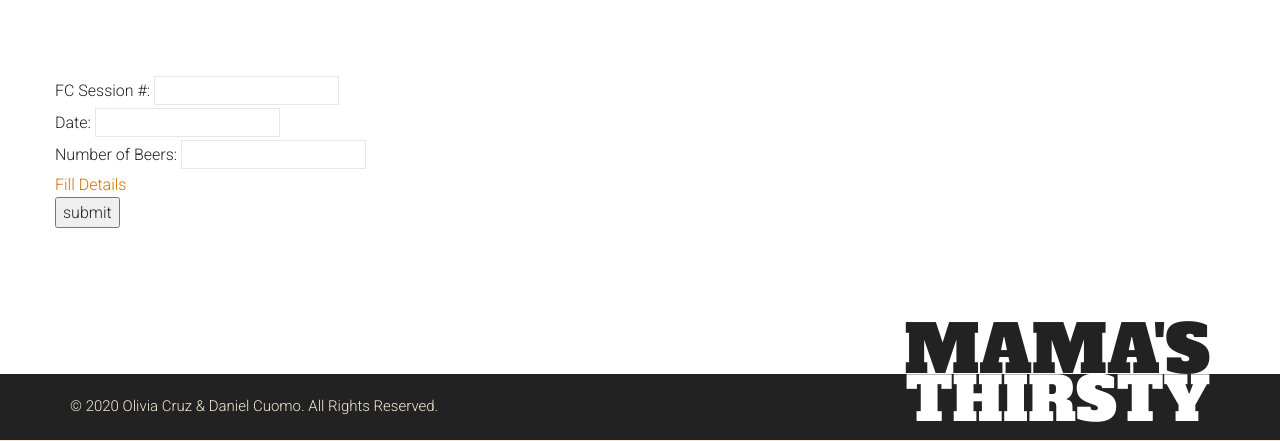
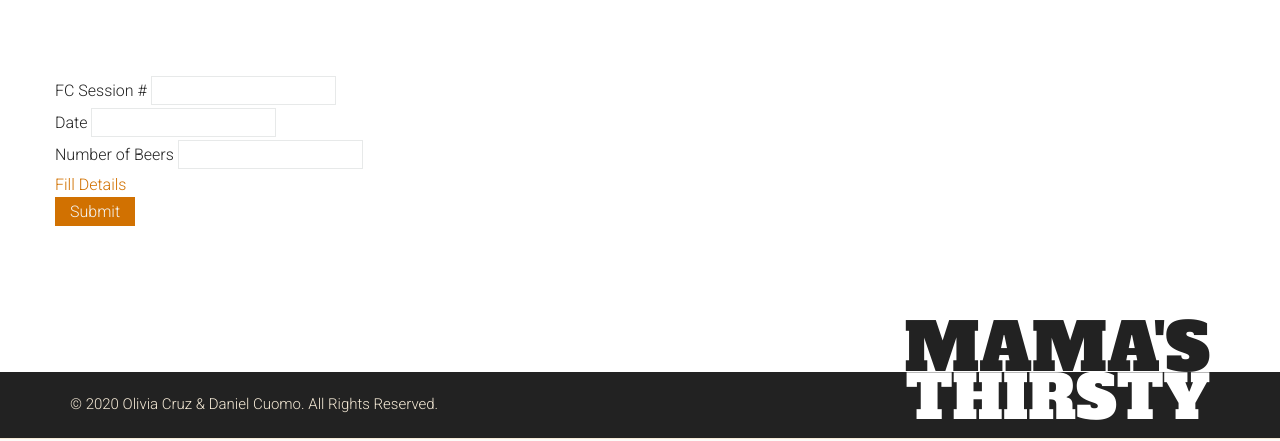
Before and after one commit to drc0308/flight_club, a Flask app: page /sessions/add_session in a window 1280 px wide. Shown: the part 400-841 px from the top of the page. Run offline with Flask 2, Linux system fonts and the light colour scheme; the visitor is signed in with stand-in values (Sample User, id 1); data comes from the database, SQL or seed files in the repository; some libraries are stand-ins or nearby versions.

Commit message:
buttons should be styled properly not and input fields have correct right margin

```diff
--- a/flight_club/static/css/style.css
+++ b/flight_club/static/css/style.css
@@ -194,8 +194,17 @@ ul.list-dashed li:last-child { border-bottom: 0px; }
 
 /*BUTTON STYLES*/
 /*default*/
-.pi-btn-default { background: #D17101; color: #f4f6f6; border: 1px solid #00aeae; box-shadow: inset 0 1px 0px rgba(255,255,255, 0.2); }
-.pi-btn-default:hover { background: #00aeae; color: #fff; border: 1px solid #019191; }
+.pi-btn-default {
+	background: #D17101;
+	color: #f4f6f6;
+	border: none;
+	padding: 0 15px;
+	height: 29px;
+	text-transform: capitalize; }
+.pi-btn-default:hover {
+	background: #552500;
+	color: #fff;
+	border: none; }
 
 /*pink*/
 .pi-btn-pink { background: #dc2d78; border: 1px solid #cc286e; color: #f4f6f6; box-shadow: inset 0 1px 0px rgba(255,255,255, 0.2); }
@@ -1454,16 +1463,8 @@ hr { border: 0; }
 input[type="checkbox"] { margin: 7px 10px 0 0; }
 label { font-size: 16px; font-weight: 300; }
 
-input [type="submit"] {
-	margin: 15px 0;
-	background: #D17101;
-	color: #fff;
-	border: none;
-	text-transform: capitalize;
-}
-
-input [type="submit"]:hover {
-	background: #552500;
+input {
+	margin-right: 10px;
 }
 
 textarea, textarea.form-control, input[type="text"], input[type="password"], input[type="datetime"], input[type="datetime-local"], input[type="date"], input[type="month"], input[type="time"], input[type="week"], input[type="number"], input[type="email"], input[type="url"], input[type="search"], input[type="tel"], input[type="color"], select, select.form-control, .uneditable-input {
@@ -1474,7 +1475,10 @@ textarea, textarea.form-control, input[type="text"], input[type="password"], inp
             box-shadow: none !important;
 }
 
-textarea:focus, textarea.form-control:focus, input[type="text"]:focus, input[type="password"]:focus, input[type="datetime"]:focus, input[type="datetime-local"]:focus, input[type="date"]:focus, input[type="month"]:focus, input[type="time"]:focus, input[type="week"]:focus, input[type="number"]:focus, input[type="email"]:focus, input[type="url"]:focus, input[type="search"]:focus, input[type="tel"]:focus, input[type="color"]:focus, select:focus, select.form-control:focus, .uneditable-input:focus { border: 1px solid #d6d7d7; outline: 0 none; }
+textarea:focus, textarea.form-control:focus, input[type="text"]:focus, input[type="password"]:focus, input[type="datetime"]:focus, input[type="datetime-local"]:focus, input[type="date"]:focus, input[type="month"]:focus, input[type="time"]:focus, input[type="week"]:focus, input[type="number"]:focus, input[type="email"]:focus, input[type="url"]:focus, input[type="search"]:focus, input[type="tel"]:focus, input[type="color"]:focus, select:focus, select.form-control:focus, .uneditable-input:focus {
+	border: 1px solid #d6d7d7;
+	outline: 0 none;
+}
 
 .form-control-feedback { margin-top: 6px; }
 
--- a/flight_club/templates/auth/login.html
+++ b/flight_club/templates/auth/login.html
@@ -18,7 +18,7 @@
       <input name="username" id="username" required>
       <label for="password">Password</label>
       <input type="password" name="password" id="password" required>
-      <input type="submit" value="Log In">
+      <input type="submit" value="Log In" class="pi-btn-default">
     </form>
   </div>
 </section>
--- a/flight_club/templates/auth/register.html
+++ b/flight_club/templates/auth/register.html
@@ -18,7 +18,7 @@
 	  <input name="username" id="username" required>
 	  <label for="password">Password</label>
 	  <input type="password" name="password" id="password" required>
-	  <input type="submit" value="Register">
+	  <input type="submit" value="Register" class="pi-btn-default">
 	</form>
 	</div>
 </section>
--- a/flight_club/templates/sessions/add_session.html
+++ b/flight_club/templates/sessions/add_session.html
@@ -27,38 +27,38 @@
         }
         for (i = 0; i < number; i++) {
             // Append a node with a random text
-            container.appendChild(document.createTextNode("Beer " + (i + 1) + ":"));
+            container.appendChild(document.createTextNode("Beer " + (i + 1)));
             // Create an <input> element, set its type and name attributes
             var input = document.createElement("input");
             input.type = "text";
             input.name = "beer_name" + i;
             container.appendChild(input);
 
-            container.appendChild(document.createTextNode("Brewery:"))
+            container.appendChild(document.createTextNode("Brewery"))
             var input = document.createElement("input");
             input.type = "text";
             input.name = "brewery" + i;
             container.appendChild(input);
 
-            container.appendChild(document.createTextNode("Style:"))
+            container.appendChild(document.createTextNode("Style"))
             var input = document.createElement("input");
             input.type = "text";
             input.name = "style" + i;
             container.appendChild(input);
 
-            container.appendChild(document.createTextNode("Votes:"))
+            container.appendChild(document.createTextNode("Votes"))
             var input = document.createElement("input");
             input.type = "number";
             input.name = "votes" + i;
             container.appendChild(input);
 
-            container.appendChild(document.createTextNode("Win:"))
+            container.appendChild(document.createTextNode("Win"))
             var input = document.createElement("input");
             input.type = "number";
             input.name = "win" + i;
             container.appendChild(input);
 
-            container.appendChild(document.createTextNode("Bringer:"))
+            container.appendChild(document.createTextNode("Bringer"))
             var input = document.createElement("input");
             input.type = "text";
             input.name = "username" + i;
@@ -77,20 +77,20 @@
   <div class="container">
     <div class="row">
         <form method="post">
-            <label for="session_id">FC Session #:</label>
+            <label for="session_id">FC Session #</label>
             <input type="Number" id="session_id" name="session_id" required><br />
 
-            <label for="date">Date:</label>
+            <label for="date">Date</label>
             <input type="Number" id="date" name="date" required><br />
 
-            <label for="beers">Number of Beers:</label>
+            <label for="beers">Number of Beers</label>
             <input type="text" id="beers" name="beers" value=""><br />
 
             <a href="#" id="filldetails" onclick="addFields()">Fill Details</a>
             <div id="container" />
             </div>
 
-            <input type="submit" value="submit">
+            <input type="Submit" value="submit" class="pi-btn-default">
         </form>
     </div><!-- end row -->
   </div><!-- end container -->
```
